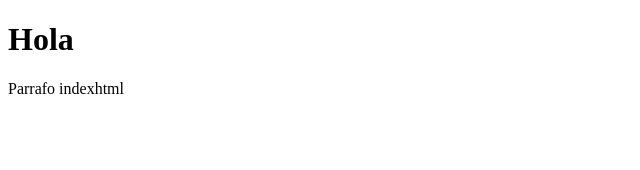
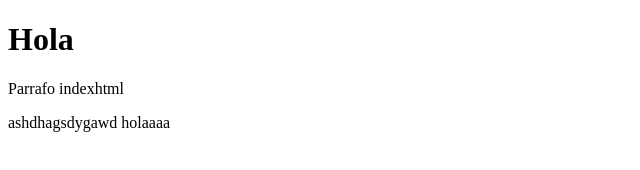
Before and after one commit to glokkoma/proyectoEmpresaDAW, a plain HTML site: page index.html in a window 1280 px wide. Shown: the whole page, without its empty margins (0-640 px from the left). Drawn offline with Linux system fonts and the light colour scheme.

Commit message:
otro parrafo

```diff
--- a/index.html
+++ b/index.html
@@ -8,5 +8,6 @@
 <body>
     <h1>Hola</h1>
     <p>Parrafo indexhtml</p>
+    <p>ashdhagsdygawd holaaaa</p>
 </body>
 </html>
```
